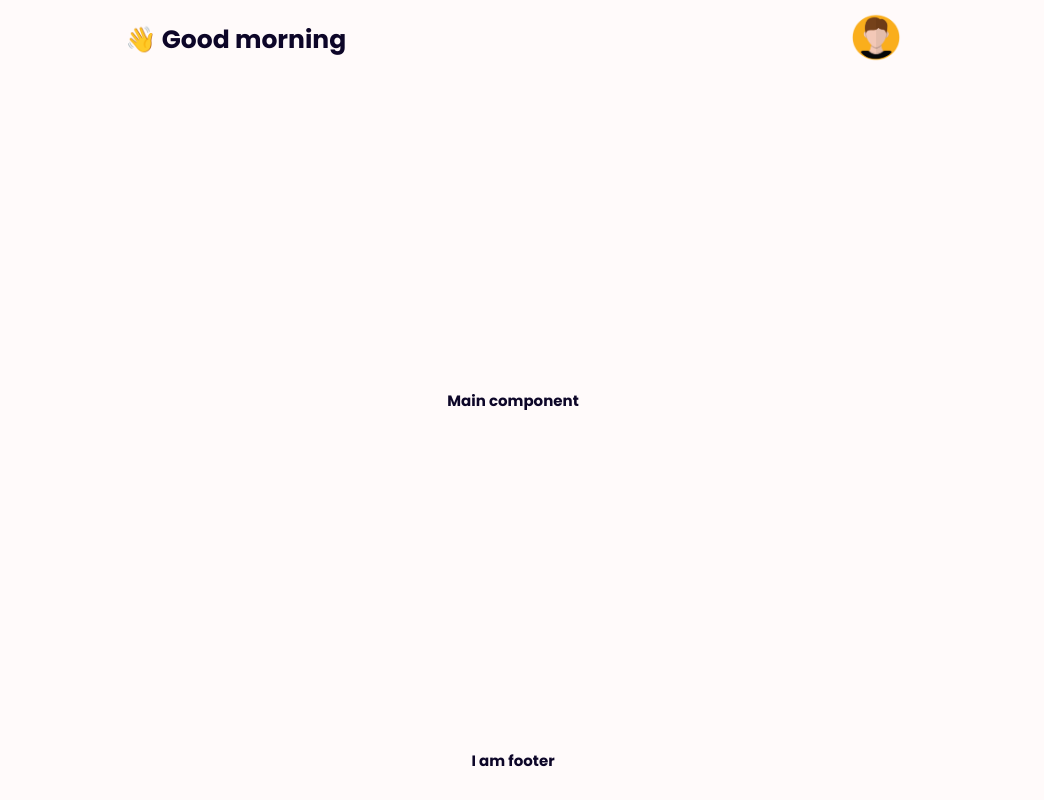
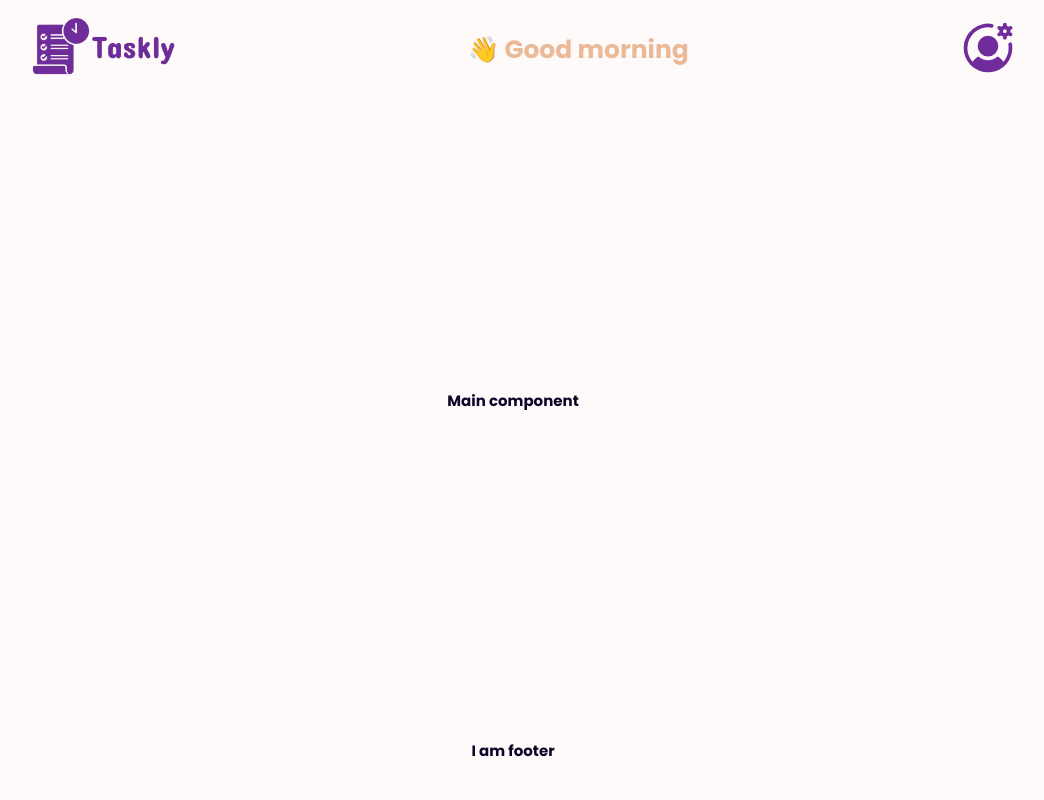
Before and after one commit to Naeemi7/Taskly, a React (Vite) app in the folder client/: page / in a window 1280 px wide. Shown: the whole page, without its empty margins (127-1171 px from the left). Built offline with nearby package versions, Linux system fonts and the light colour scheme; the HTML template or start-up script is replaced by a standard one.

Commit message:
the logo and greeting design has been changed

```diff
--- /dev/null
+++ b/client/src/components/Features/Navbar/Logo.jsx
@@ -0,0 +1,11 @@
+import logo from "../../../assets/images/navbar/logo.png";
+
+const Logo = () => {
+  return (
+    <div className="logo-container">
+      <img src={logo} alt="logo image" />
+    </div>
+  );
+};
+
+export default Logo;
--- a/client/src/components/Features/Navbar/Navbar.jsx
+++ b/client/src/components/Features/Navbar/Navbar.jsx
@@ -1,9 +1,11 @@
 import Greetings from "./Greetings";
 import Profile from "./Profile";
+import Logo from "./Logo";
 
 const Navbar = () => {
   return (
     <div className="navbar-container">
+      <Logo />
       <Greetings />
       <Profile />
     </div>
--- a/client/src/components/Features/Navbar/Profile.jsx
+++ b/client/src/components/Features/Navbar/Profile.jsx
@@ -1,5 +1,5 @@
 import { useState } from "react";
-import profile from "@images/navbar/profile.png";
+import Icon from "@Reusable/Icon";
 import reactIconsData from "@data/reactIconsData";
 import DropdownItem from "./DropdownItem";
 
@@ -20,7 +20,12 @@ const Profile = () => {
       onMouseEnter={handleMouseEnter}
       onMouseLeave={handleMouseLeave}
     >
-      <img src={profile} alt="Profile" className="profile-image" />
+      <Icon
+        library="pi"
+        name="PiUserCircleGearFill"
+        size={24}
+        className="profile-icon"
+      />
 
       {showDropdown && (
         <div className="profile-dropdown">
--- a/client/src/components/Reusable/Icon.jsx
+++ b/client/src/components/Reusable/Icon.jsx
@@ -5,6 +5,7 @@ import * as MdIcons from "react-icons/md";
 import * as IoIcons from "react-icons/io";
 import * as BsIcons from "react-icons/bs";
 import * as RiIcons from "react-icons/ri";
+import * as PiIcons from "react-icons/pi";
 
 const ICON_LIBRARIES = {
   fa: FaIcons,
@@ -13,6 +14,7 @@ const ICON_LIBRARIES = {
   io: IoIcons,
   bs: BsIcons,
   ri: RiIcons,
+  pi: PiIcons,
 };
 
 const Icon = ({ library = "fa", name, size = 24, className = "" }) => {
--- a/client/src/styles/App.scss
+++ b/client/src/styles/App.scss
@@ -15,7 +15,7 @@ body {
     "main"
     "footer";
   grid-template-columns: 1fr;
-  grid-template-rows: 8rem 1fr 8rem;
+  grid-template-rows: 10rem 1fr 10rem;
   min-height: 100vh;
 
   position: relative;
@@ -29,10 +29,17 @@ body {
     z-index: 1;
     width: 100%;
 
+    // Logo Component
+    .logo-container {
+      img {
+        height: 7rem;
+      }
+    }
     // Greeting  Component
     .greeting {
       font-weight: 700;
       font-size: 2.5rem;
+      color: $heading-color;
     }
 
     //Profile Component
@@ -40,11 +47,15 @@ body {
       position: relative;
       display: inline-block;
 
-      .profile-image {
-        width: 50px;
-        height: 50px;
-        border-radius: 50%;
+      .profile-icon {
+        width: 6rem;
+        height: 6rem;
         cursor: pointer;
+        color: $primary-color;
+
+        &:hover {
+          color: $secondary-color;
+        }
       }
 
       // Profile Span
@@ -55,7 +66,7 @@ body {
 
       .profile-dropdown {
         position: absolute;
-        top: 50px;
+        top: 5.8rem;
         right: 0;
         border: 1px solid $secondary-background-color;
         box-shadow: 0 8px 16px rgba(0, 0, 0, 0.2);
```
Also changed, not shown: client/src/assets/images/navbar/logo.png (added).
